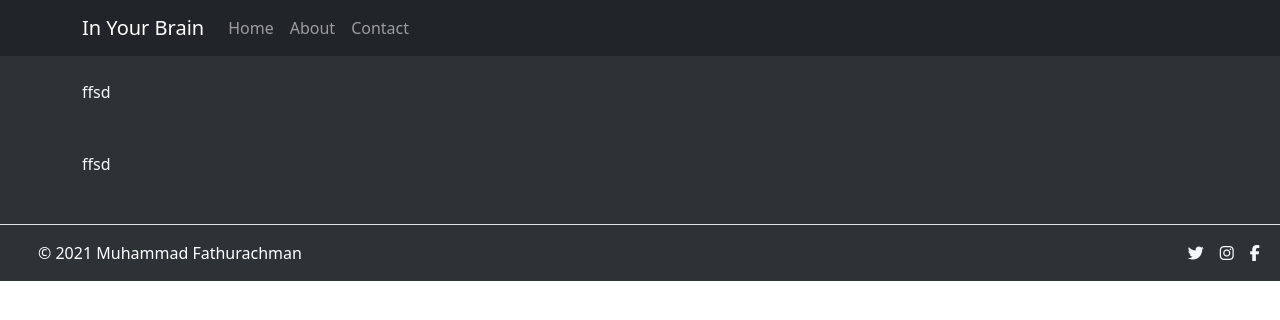
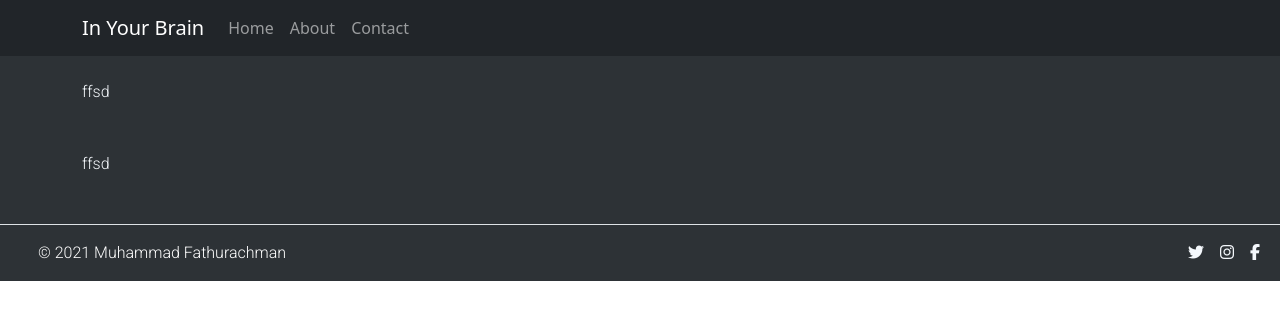
Before and after one commit to fathurpaoel41/test-psikologi, a React (Create React App) app: page / in a window 1280 px wide. Shown: the top 320 px of the page. Built offline with nearby package versions, Linux system fonts and the light colour scheme.

Commit message:
import font roboto

```diff
--- a/src/Assets/Style.css
+++ b/src/Assets/Style.css
@@ -1,4 +1,8 @@
+@import url('https://fonts.googleapis.com/css2?family=Roboto:wght@300&display=swap');
+
+
 .jumbotron {
+    font-family: 'Roboto', sans-serif;
     background-color: #2d3236;
     color : #f4f8fc;
 }
```
